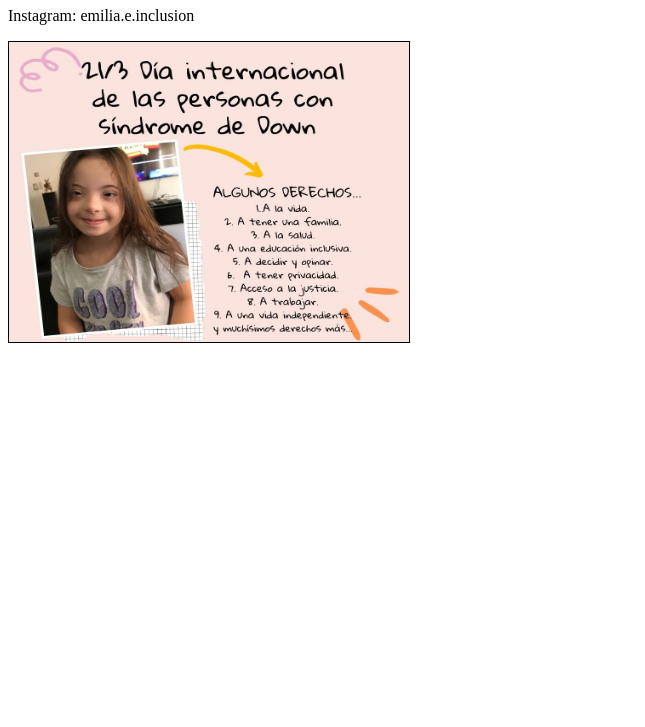
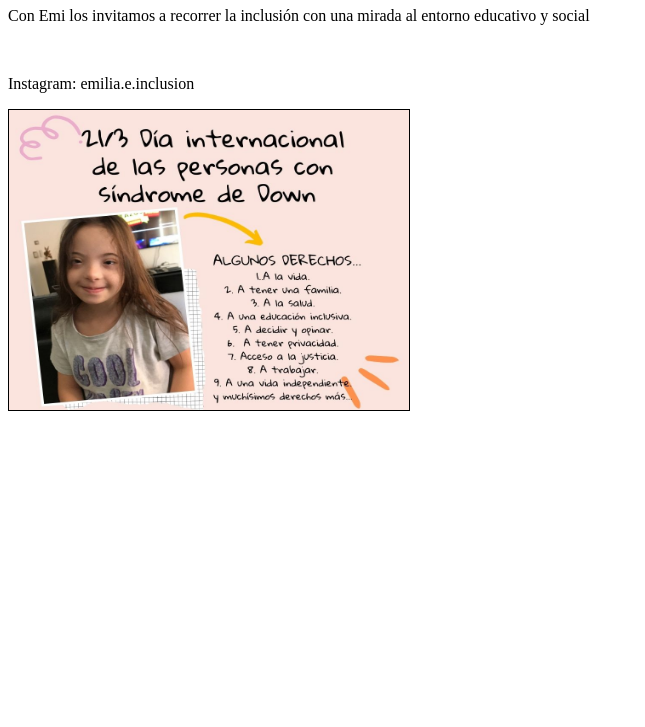
Before and after one commit to Ulises502/curso-git-integrador, a plain HTML site: page index_ML.html in a window 1280 px wide. Shown: the part 73-800 px from the top of the page, without its empty margins (0-645 px from the left). Drawn offline with Linux system fonts and the light colour scheme.

Commit message:
Agregue texto al index

```diff
--- a/index_ML.html
+++ b/index_ML.html
@@ -8,7 +8,8 @@
          <h1>Derechos de PCD</h1>
       </header>
       <main>
-
+         <p>Con Emi los invitamos a recorrer la inclusión con una mirada al entorno educativo y social</p>
+         <br>
          <p>Instagram: emilia.e.inclusion</p>
          <img src="images/emilia.jpg" border="1" alt="" width="400" height="300">
       </main>
```
